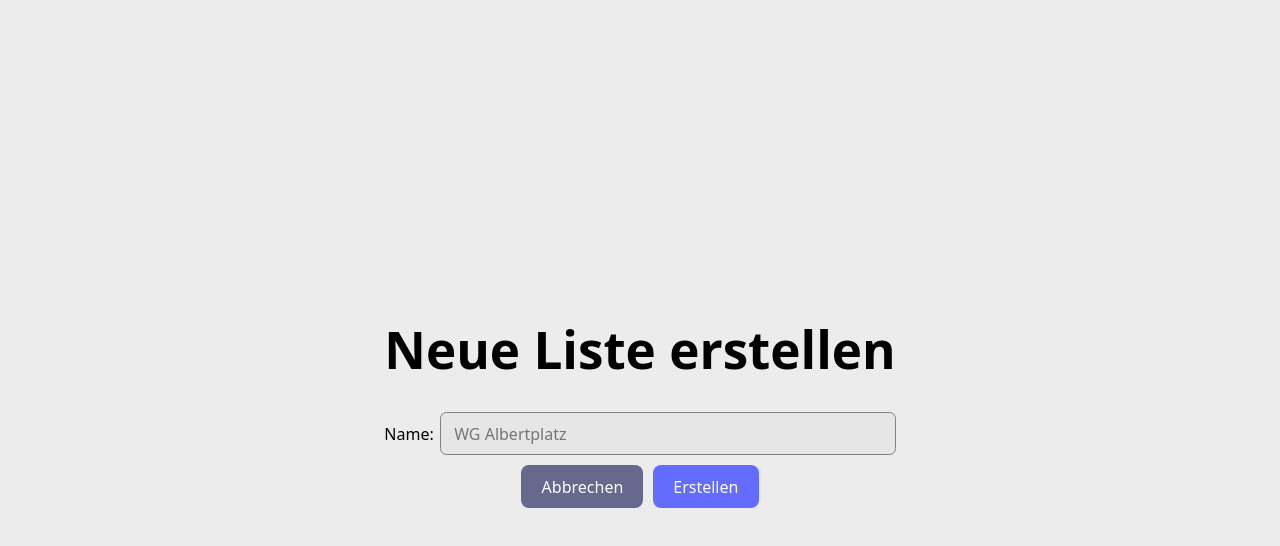
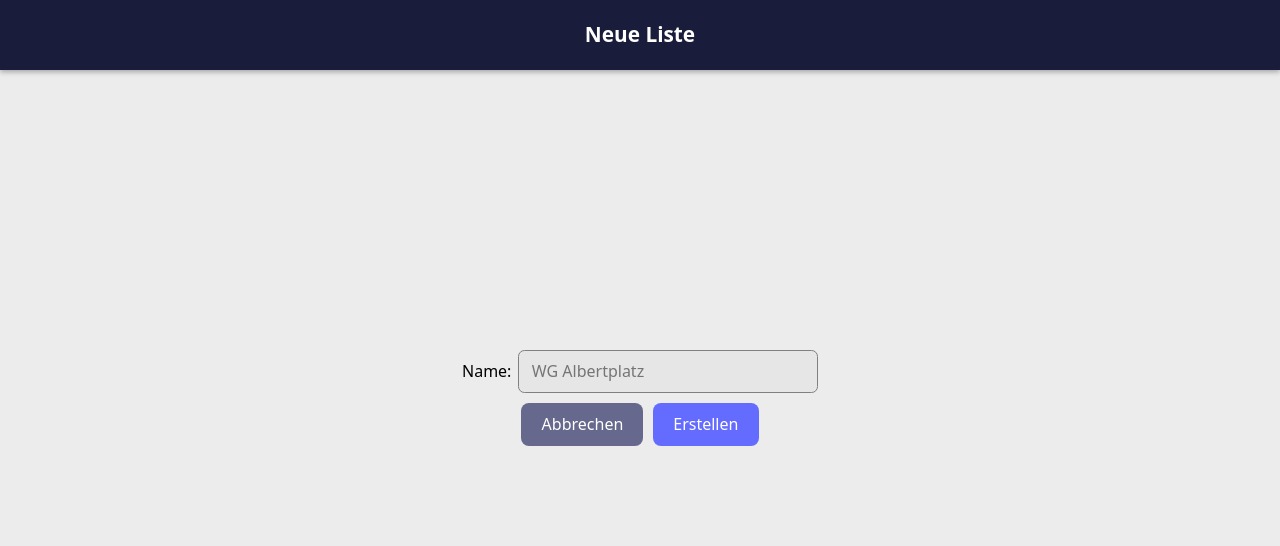
Before and after one commit to Pierro-e/HTWD-SE-shareshop_4B, a Vue app in the folder src/frontend/shareshop_4b/: page /neueliste in a window 1280 px wide. Shown: the top 546 px of the page. Built offline with nearby package versions, Linux system fonts and the light colour scheme.

Commit message:
Neue Liste: AppHeader hinzugefügt, neu strukturiert, verbesserter Erstellcode

```diff
--- a/src/frontend/shareshop_4b/src/components/ListCreator.vue
+++ b/src/frontend/shareshop_4b/src/components/ListCreator.vue
@@ -1,20 +1,97 @@
 <template>
-  <header>
-    <h1>Neue Liste erstellen</h1>
-  </header>
-  <main>
-    <NewListForm />
-  </main>
+    <AppHeader :title="String('Neue Liste')">
+    <template #left>
+    </template>
+
+    <template #right>
+    </template>
+  </AppHeader>
+
+  <form @submit.prevent="onSubmit">
+    <div class="form-content">
+      <div>
+        <label for="list_name">Name: </label>
+        <input
+          v-model="name"
+          type="text"
+          id="list_name"
+          placeholder="WG Albertplatz"
+        />
+      </div>
+    </div>
+
+    <button class="button-cancel" @click="$router.push(`/listen`)">Abbrechen</button>
+    <button class="button-submit" type="submit">Erstellen</button>
+  </form>
+  <div v-if="errorMessage" class="error">{{ errorMessage }}</div>
+
 </template>
 
 <script>
-import NewListForm from "./NewListForm.vue";
+import axios from "axios";
+import AppHeader from "./AppHeader.vue";
 
 export default {
+  inject: ["user"],
   components: {
-    NewListForm,
+    AppHeader
+  },
+  data() {
+    return {
+      name: "",
+      errorMessage: "",
+    };
+  },
+  methods: {
+    async onSubmit() {
+      this.errorMessage = "";
+
+      if (this.name === ""){
+        this.errorMessage = "Listenname darf nicht leer sein";
+        return;
+      }
+
+      try {
+        // neue Liste erstellen
+        const date = new Date(Date.now());
+        const ISODate = date.toISOString().split('T')[0];
+
+        const res = await axios.post("http://141.56.137.83:8000/listen", {
+          name: this.name,
+          ersteller: this.user.id,
+          datum: ISODate
+        });
+
+        // neu erstellte Liste aufrufen
+        this.$router.push(`/list/${res.data.id}`);
+      } catch (error) {
+        if (
+          error.response &&
+          error.response.data &&
+          error.response.data.detail
+        ) {
+          this.errorMessage = error.response.data.detail;
+        } else {
+          this.errorMessage = "Liste konnte nicht erstellt werden";
+        }
+      }
+    },
   },
 };
 </script>
 
-<style scoped></style>
+<style scoped>
+  @media (min-width: 480px) {
+    input {
+      width: 300px;
+    }
+  }
+
+  .error {
+    width: 90%;
+  }
+
+  form label {
+    width: 40px;
+  }
+</style>
--- a/src/frontend/shareshop_4b/src/components/NewListForm.vue
+++ /dev/null
@@ -1,85 +0,0 @@
-<template>
-  <form @submit.prevent="onSubmit">
-    <div class="form-content">
-      <div>
-        <label for="list_name">Name: </label>
-        <input
-          v-model="name"
-          type="text"
-          id="list_name"
-          placeholder="WG Albertplatz"
-        />
-      </div>
-    </div>
-
-    <button class="button-cancel" @click="$router.push(`/listen`)">Abbrechen</button>
-    <button class="button-submit" type="submit">Erstellen</button>
-  </form>
-  <div v-if="errorMessage" class="error">{{ errorMessage }}</div>
-</template>
-
-<script>
-import axios from "axios";
-import { inject } from "vue";
-
-export default {
-  inject: ["user"],
-  data() {
-    return {
-      name: "",
-      errorMessage: "",
-    };
-  },
-  methods: {
-    async onSubmit() {
-      this.errorMessage = "";
-
-      if (this.name === ""){
-        this.errorMessage = "Listenname darf nicht leer sein";
-        return;
-      }
-
-      try {
-        // eine freie ID für die neue Liste bestimmen
-        let new_id = 1;
-        const res_list_id = await axios.get("http://141.56.137.83:8000/listen");
-        for (let i = 0; i < res_list_id.data.length; i++) {
-          if (res_list_id.data[i].id >= new_id) {
-            new_id = res_list_id.data[i].id + 1;
-          }
-        }
-        // neue Liste erstellen
-        const res = await axios.post("http://141.56.137.83:8000/listen", {
-          id: new_id,
-          name: this.name,
-          ersteller: this.user.id,
-        });
-
-        // neu erstellte Liste aufrufen
-        this.$router.push(`/list/${new_id}`);
-      } catch (error) {
-        if (
-          error.response &&
-          error.response.data &&
-          error.response.data.detail
-        ) {
-          this.errorMessage = error.response.data.detail;
-        } else {
-          this.errorMessage = "Liste konnte nicht erstellt werden";
-        }
-      }
-    },
-  },
-};
-</script>
-
-<style scoped>
-  .error {
-    width: 80%;
-  }
-
-  form label {
-    width: 40px;
-  }
-
-</style>
```
